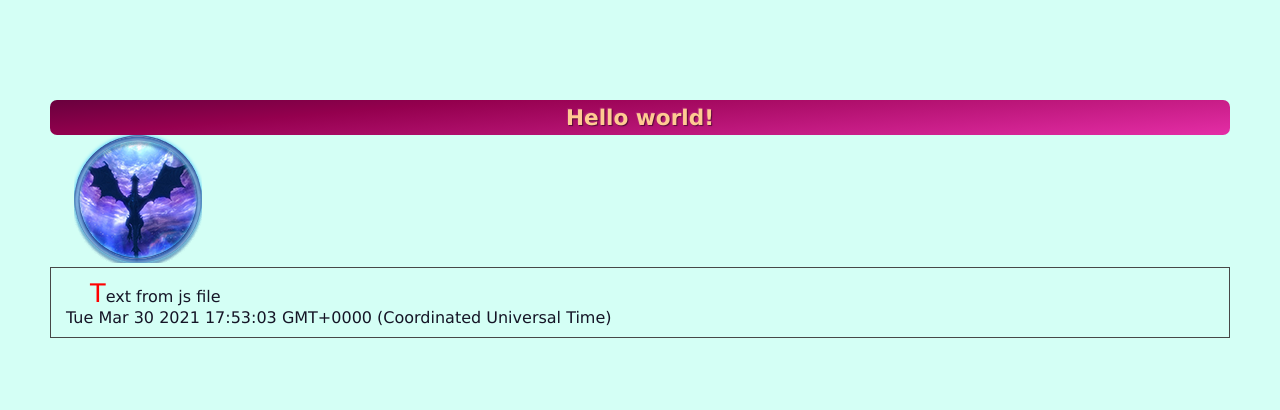
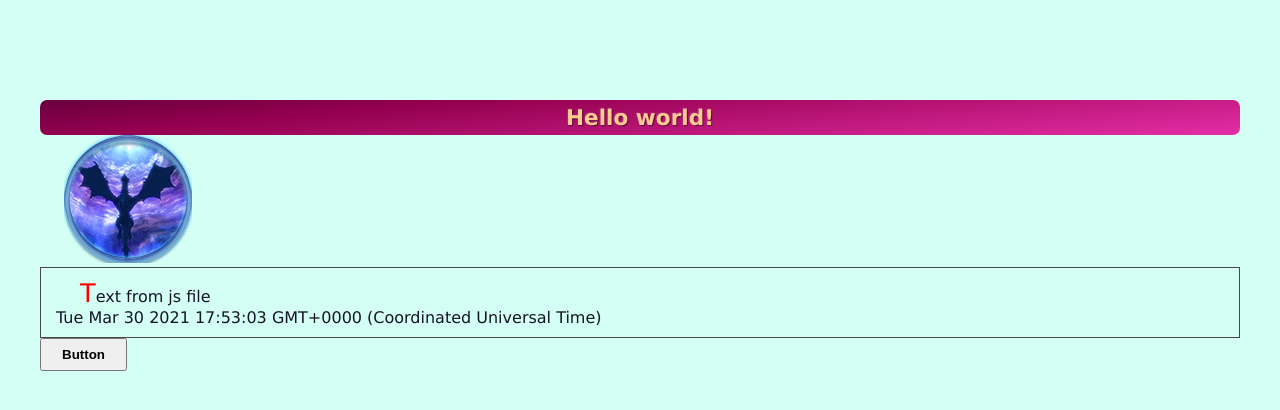
Before and after one commit to black1277/black1277.github.io, a plain HTML site: page index.html in a window 1280 px wide. Drawn offline with Linux system fonts and the light colour scheme.

Commit message:
next work

```diff
--- a/css/index.css
+++ b/css/index.css
@@ -7,7 +7,7 @@ html {
 
 }
 body {
-    padding: 100px 50px;
+    padding: 100px 40px;
     background: #d4fff5;
     font-family: Verdana, Arial, Helvetica, sans-serif;
     color: #151526;
@@ -34,3 +34,7 @@ p:first-letter{
     color: red;
     font-size: 1.6rem;
 }
+button{
+    padding: 7px 20px;
+    font-weight: bold;
+}
--- a/index.html
+++ b/index.html
@@ -15,6 +15,7 @@
     <h2>Hello world!</h2>
     <p><img src="img/drakon.png" alt="drakon"></p>
     <div id="txt">Other text</div>
+    <button id="btn1">Button</button>
 </div>
 </body>
 </html>
--- a/js/index.js
+++ b/js/index.js
@@ -1,4 +1,8 @@
 document.addEventListener("DOMContentLoaded", (a)=>{
     const $content = document.getElementById('txt')
+    const $btn1 = document.getElementById('btn1')
+    $btn1.addEventListener('click', ()=>{
+        console.log('btn1 clicked')
+    })
     $content.innerHTML = '<p>Text from js file</p>' + new Date()
 })
```
